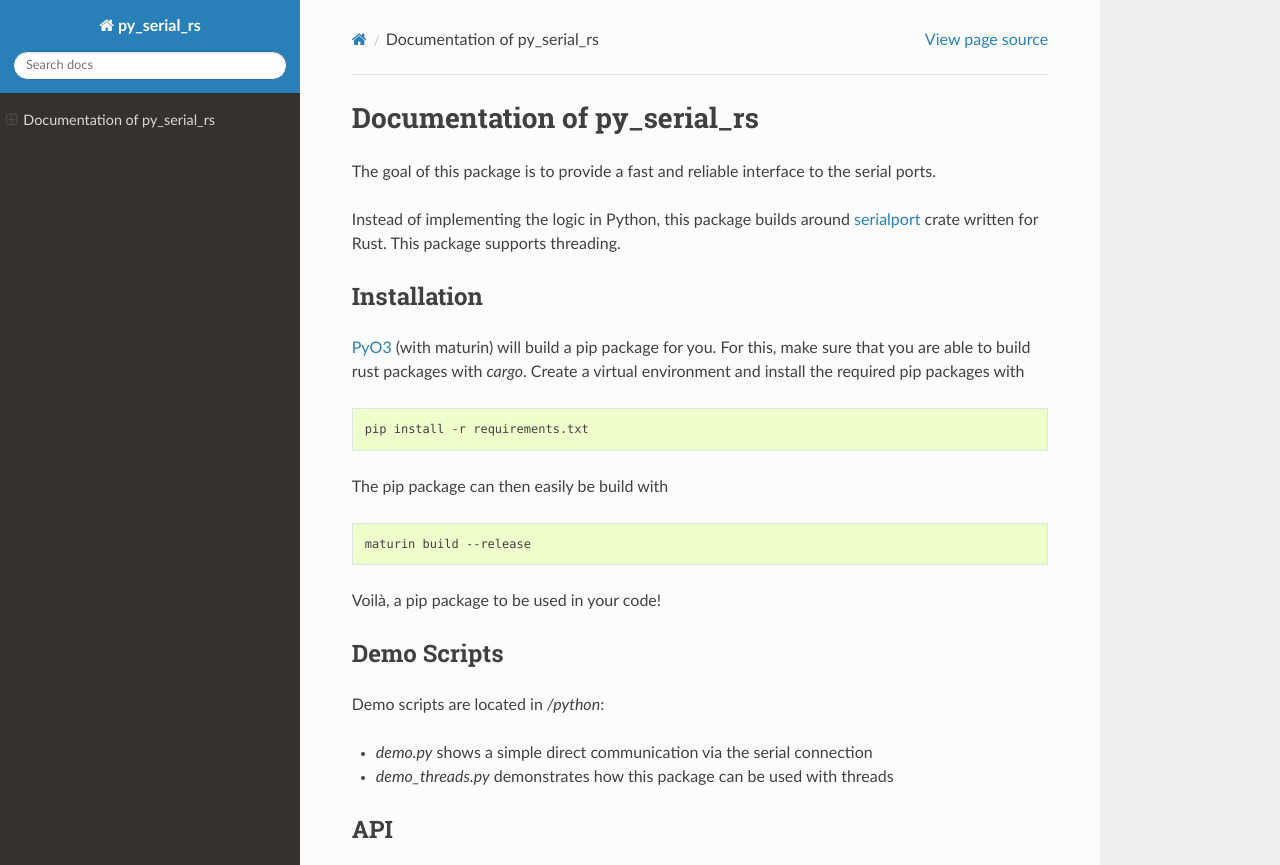
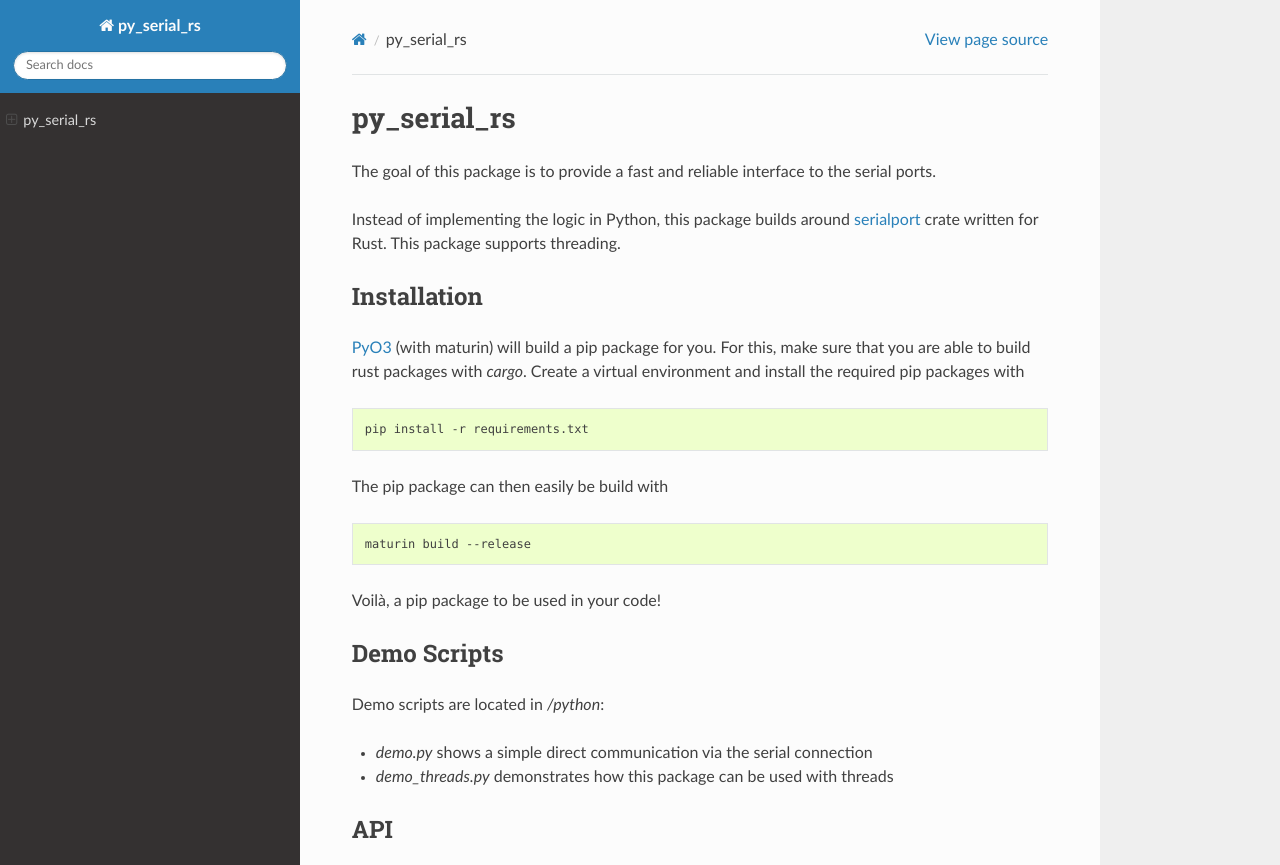
Before and after one commit to jrhahn/py_serial_rs, a Sphinx documentation site: the page built from docs/source/index.rst, in a window 1280 px wide and 1099 px high, cut to the strip 0-865 px from the top of the window. Built offline with Sphinx 7.4.7 and the Read the Docs theme 2.0.0, drawn with Linux system fonts in a browser that asks for light colours.

Commit message:
read the docs theme

```diff
--- a/Readme.rst
+++ b/Readme.rst
@@ -40,9 +40,6 @@ Demo scripts are located in `/python`:
 * `demo.py` shows a simple direct communication via the serial connection
 * `demo_threads.py` demonstrates how this package can be used with threads
 
-.. toctree::
-   :maxdepth: 2
-   :caption: Contents:
 
 ========================================
 Documentation
--- a/docs/source/index.rst
+++ b/docs/source/index.rst
@@ -3,7 +3,7 @@
    You can adapt this file completely to your liking, but it should at least
    contain the root `toctree` directive.
 
-Documentation of py_serial_rs
+py_serial_rs
 ========================================
 
 The goal of this package is to provide a fast and reliable interface to the serial ports.
```
